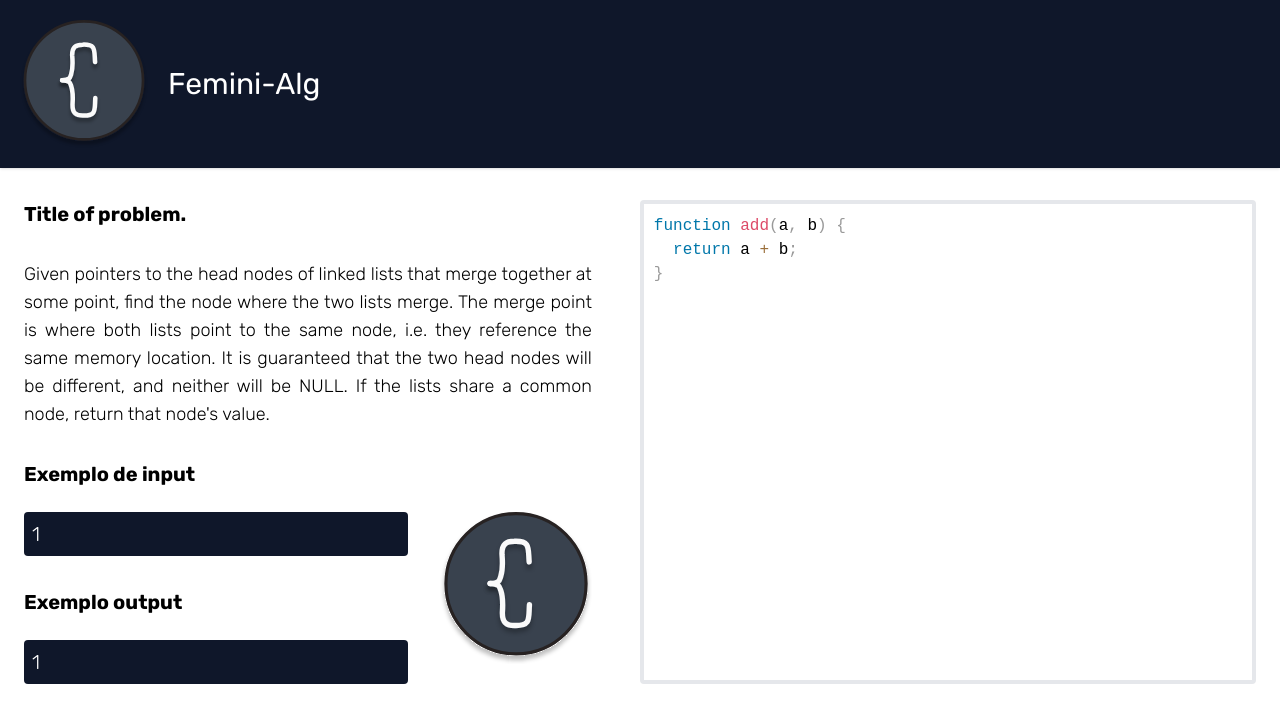
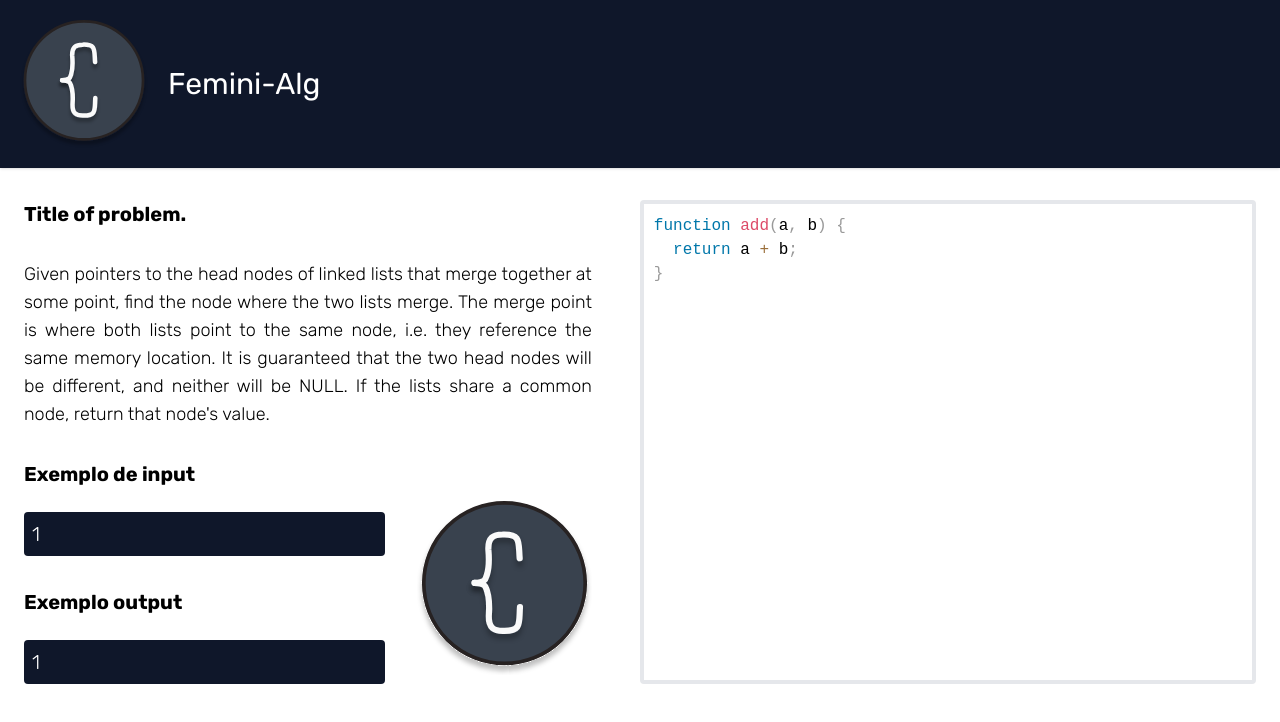
Before and after one commit to marcelo-schreiber/curiosa-website, a Next.js app: page / in a window 1280 px wide. Shown: the top 722 px of the page. Built offline with nearby package versions, Linux system fonts and the light colour scheme.

Commit message:
fix: image size

```diff
--- a/components/question.tsx
+++ b/components/question.tsx
@@ -44,8 +44,8 @@ const Question: React.FC<QuestionProps> = ({
             className="rounded-3xl"
             src={`${imageUrl}`}
             alt="important woman"
-            width={225}
-            height={225}
+            width={275}
+            height={275}
           />
         </div>
       </section>
```
